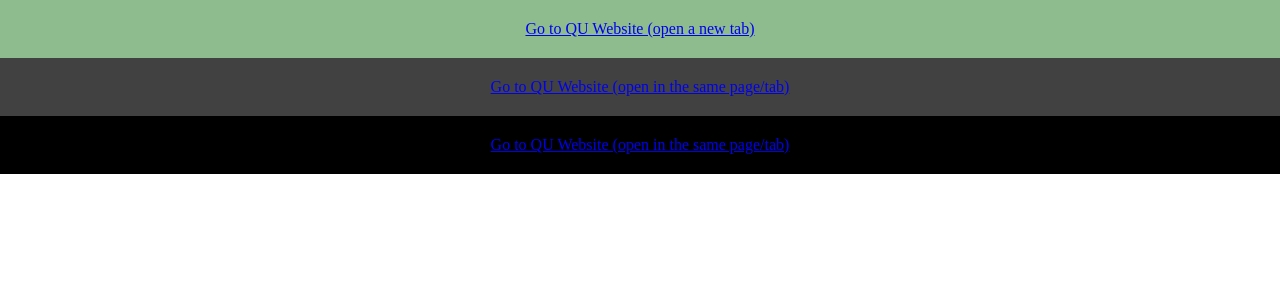
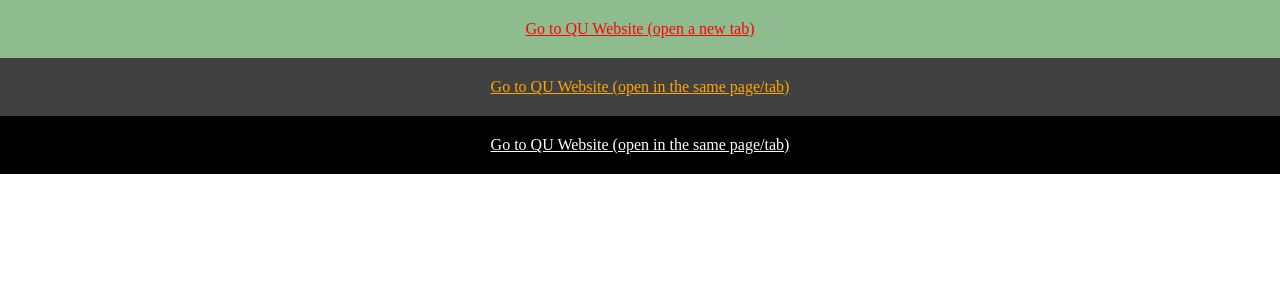
Before and after one commit to LoOs5092/CS471, a Django app: page /books/html5/links in a window 1280 px wide. Shown: the top 300 px of the page. Run offline with Django 5.2, Linux system fonts and the light colour scheme.

Commit message:
fix css for safari

```diff
--- a/Lab05/djangoApp/mysite/apps/static/main.css
+++ b/Lab05/djangoApp/mysite/apps/static/main.css
@@ -13,6 +13,9 @@
     padding: 20px;
 }
 
+.green-row a:any-link{
+    color: red;
+}
 .green-row a:visited {
     color: red;
 }
@@ -28,7 +31,9 @@
     padding: 20px;
 }
 
-
+.grey-row a:any-link {
+    color: orange;
+}
 .grey-row a:visited {
     color: orange;
 }
@@ -45,6 +50,9 @@
 .black-row {
     background-color: black;
     padding: 20px;
+}
+.black-row a:any-link {
+    color: white;
 }
 .black-row a:visited {
     color: white;
```
